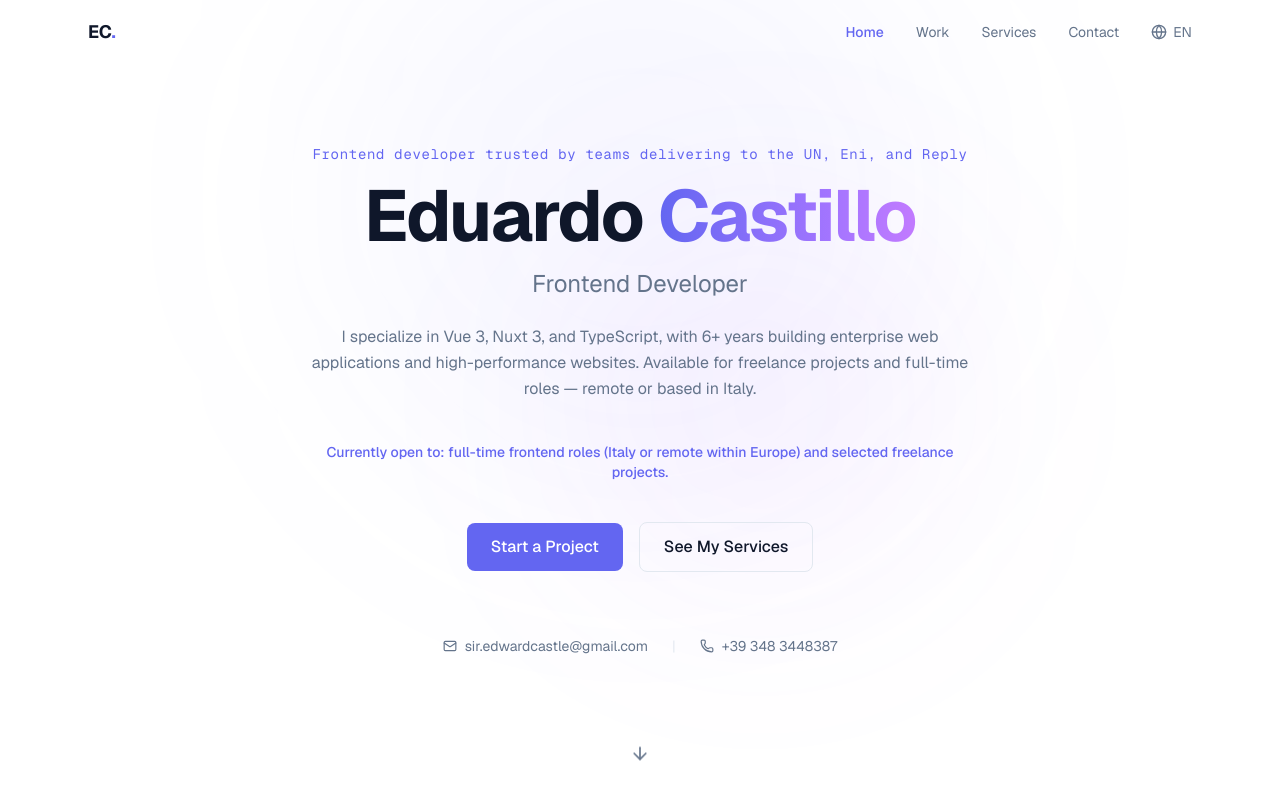
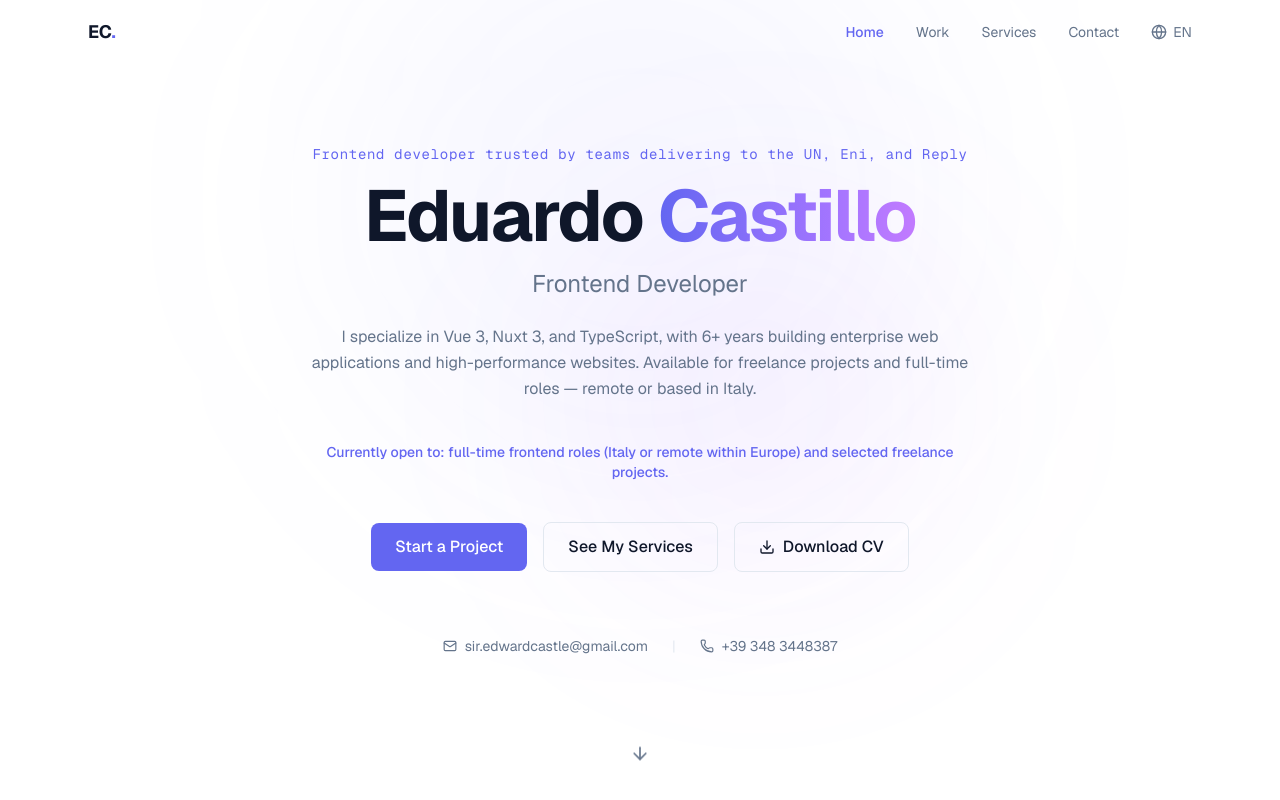
Before and after one commit to edwardcastle/portafoglio, a Next.js app: page /en in a window 1280 px wide. Shown: the top 800 px of the page. Built offline with nearby package versions, Linux system fonts and the light colour scheme.

Commit message:
feat: add Download CV button to hero section
Add CV download link alongside existing CTAs. Exclude /cv path
from locale proxy. CV PDF placeholder at /public/cv/.

```diff
--- a/src/components/Hero.tsx
+++ b/src/components/Hero.tsx
@@ -1,7 +1,7 @@
 "use client";
 
 import { motion } from "framer-motion";
-import { ArrowDown, Mail, Phone } from "lucide-react";
+import { ArrowDown, Mail, Phone, Download } from "lucide-react";
 import Link from "next/link";
 import type { Dictionary } from "@/i18n/types";
 
@@ -84,6 +84,15 @@ export function Hero({
           >
             {dict.ctaSecondary}
           </Link>
+          {/* TODO: Add CV PDF at /public/cv/eduardo-castillo-cv.pdf */}
+          <a
+            href="/cv/eduardo-castillo-cv.pdf"
+            download
+            className="px-6 py-3 border border-border hover:border-accent/40 text-foreground rounded-lg font-medium transition-colors flex items-center gap-2"
+          >
+            <Download size={16} />
+            {dict.downloadCv}
+          </a>
         </motion.div>
 
         <motion.div
--- a/src/dictionaries/en.json
+++ b/src/dictionaries/en.json
@@ -11,7 +11,8 @@
     "description": "I specialize in Vue 3, Nuxt 3, and TypeScript, with 6+ years building enterprise web applications and high-performance websites. Available for freelance projects and full-time roles — remote or based in Italy.",
     "availability": "Currently open to: full-time frontend roles (Italy or remote within Europe) and selected freelance projects.",
     "cta": "Start a Project",
-    "ctaSecondary": "See My Services"
+    "ctaSecondary": "See My Services",
+    "downloadCv": "Download CV"
   },
   "about": {
     "title": "About",
--- a/src/dictionaries/es.json
+++ b/src/dictionaries/es.json
@@ -11,7 +11,8 @@
     "description": "Me especializo en Vue 3, Nuxt 3 y TypeScript, con más de 6 años construyendo aplicaciones web empresariales y sitios de alto rendimiento. Disponible para proyectos freelance y roles full-time — remoto o desde Italia.",
     "availability": "Actualmente abierto a: roles frontend full-time (Italia o remoto en Europa) y proyectos freelance seleccionados.",
     "cta": "Inicia un Proyecto",
-    "ctaSecondary": "Ver Mis Servicios"
+    "ctaSecondary": "Ver Mis Servicios",
+    "downloadCv": "Descargar CV"
   },
   "about": {
     "title": "Sobre Mí",
--- a/src/dictionaries/it.json
+++ b/src/dictionaries/it.json
@@ -11,7 +11,8 @@
     "description": "Specializzato in Vue 3, Nuxt 3 e TypeScript, con oltre 6 anni di esperienza nello sviluppo di applicazioni web enterprise e siti ad alte prestazioni. Disponibile per progetti freelance e ruoli full-time — in remoto o in Italia.",
     "availability": "Attualmente aperto a: ruoli frontend full-time (Italia o remoto in Europa) e progetti freelance selezionati.",
     "cta": "Inizia un Progetto",
-    "ctaSecondary": "Scopri i Miei Servizi"
+    "ctaSecondary": "Scopri i Miei Servizi",
+    "downloadCv": "Scarica CV"
   },
   "about": {
     "title": "Chi Sono",
--- a/src/i18n/types.ts
+++ b/src/i18n/types.ts
@@ -12,6 +12,7 @@ export interface Dictionary {
     availability: string;
     cta: string;
     ctaSecondary: string;
+    downloadCv: string;
   };
   about: {
     title: string;
--- a/src/proxy.ts
+++ b/src/proxy.ts
@@ -42,6 +42,6 @@ export function proxy(request: NextRequest) {
 
 export const config = {
   matcher: [
-    "/((?!_next|api|favicon.ico|sitemap.xml|robots.txt|screenshots).*)",
+    "/((?!_next|api|favicon.ico|sitemap.xml|robots.txt|screenshots|cv).*)",
   ],
 };
```
